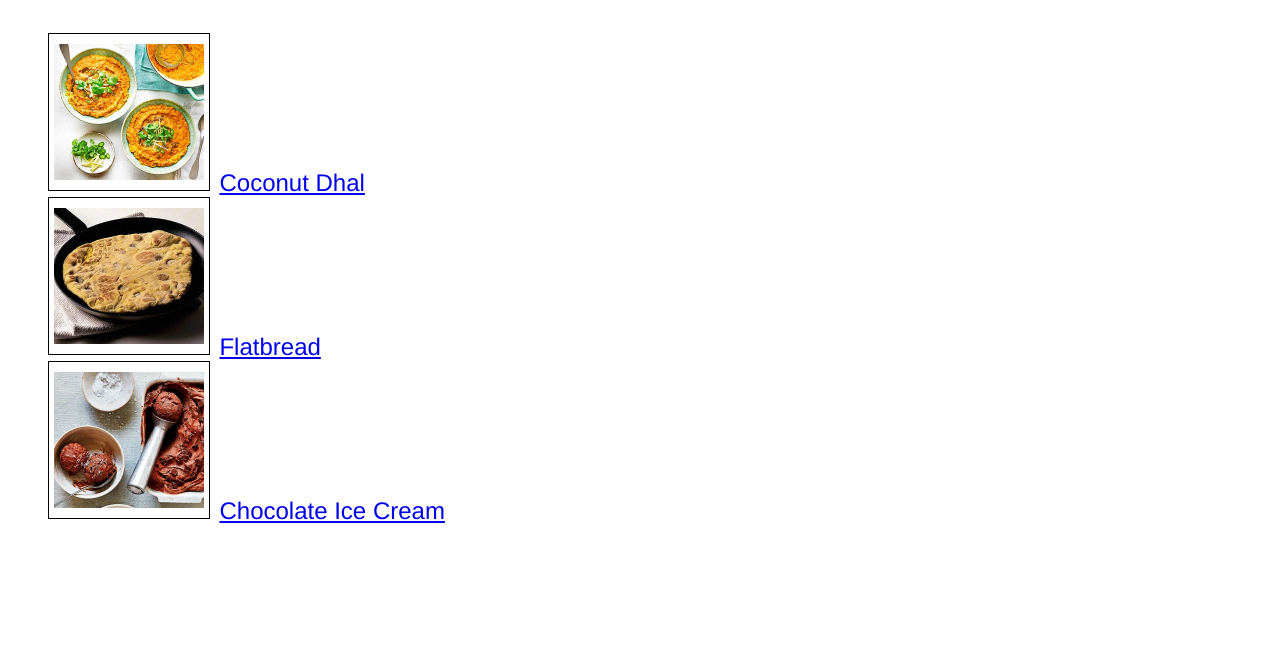
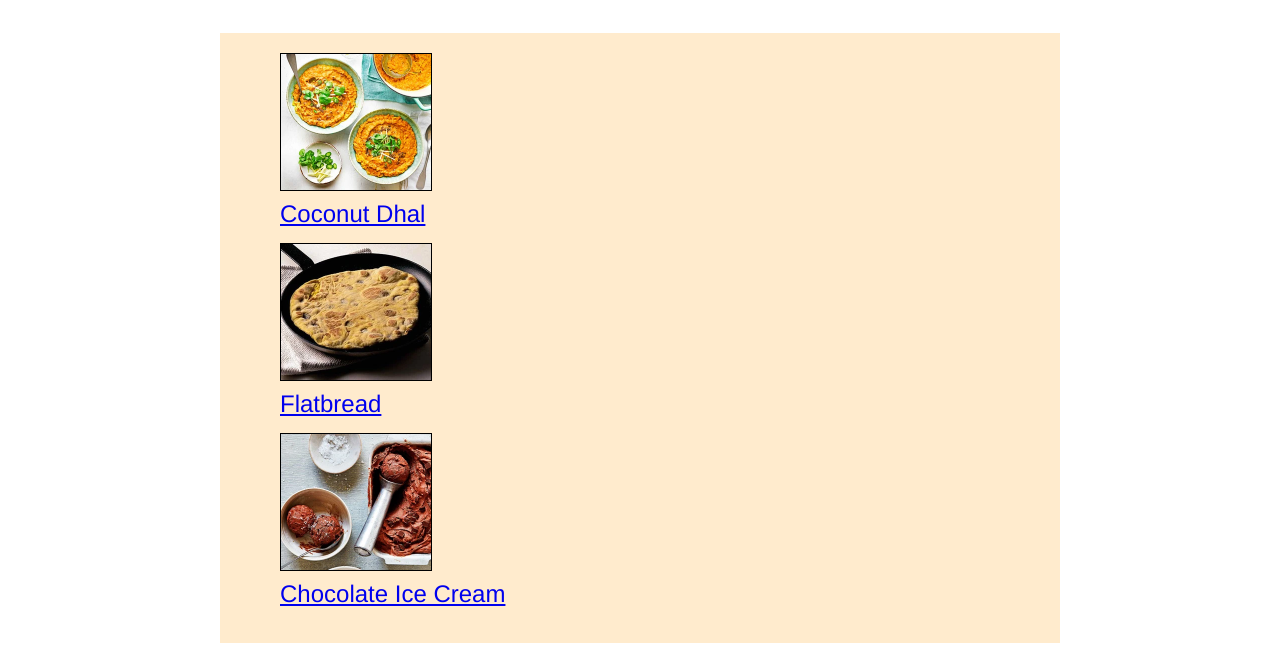
Before and after one commit to sickghastly/odin-recipes, a plain HTML site: page index.html in a window 1280 px wide. Shown: the part 145-800 px from the top of the page. Drawn offline with Linux system fonts and the light colour scheme.

Commit message:
Add additional padding and margins
Experimenting with padding and margins and how they can affect the layout by modifiying the home page

```diff
--- a/index.html
+++ b/index.html
@@ -8,12 +8,14 @@
 
 <body>
   <h1 class="main-heading">Odin Recipes</h1>
+  <div class="container">
     <ul class="contents-table">
       <li>
         <img src="./images/coconut-dhal.webp" alt="Coconut Dhal">
         <a href="./recipes/coconut-dhal.html">Coconut Dhal</a>
       </li>
-            <li><img src="./images/flatbread.webp" alt="Flatbread in a pan">
+      <li>
+        <img src="./images/flatbread.webp" alt="Flatbread in a pan">
         <a href="./recipes/flatbread.html">Flatbread</a>
       </li>
       <li>
@@ -21,5 +23,6 @@
         <a href="./recipes/icecream.html">Chocolate Ice Cream</a>
     </li>
   </ul>
+</div>
 </body>
 </html>
--- a/styles/style.css
+++ b/styles/style.css
@@ -4,10 +4,15 @@ body {
 
 .main-heading {
     font-size: 72px;
+    text-align: center;
 }
 
 .recipe-heading {
     font-size: 48px
+}
+
+.contents-table {
+    margin: 0px auto;
 }
 
 ul.contents-table {
@@ -16,12 +21,20 @@ ul.contents-table {
 
 .contents-table li a{
     font-size: 24px;
-    padding: 10px 5px;
+    padding: 5px 0px;
+    display: block;
+    margin-bottom: 10px;
 }
 
 .contents-table li img{
-    padding: 10px 5px;
     width: 150px;
     border-style: solid;
     border-width: 1px;
 }
+
+.container {
+    max-width: 800px;
+    margin: auto;
+    background-color: blanchedalmond;
+    padding: 20px
+}
```
Lines whose indentation alone changed are shown as unchanged.
